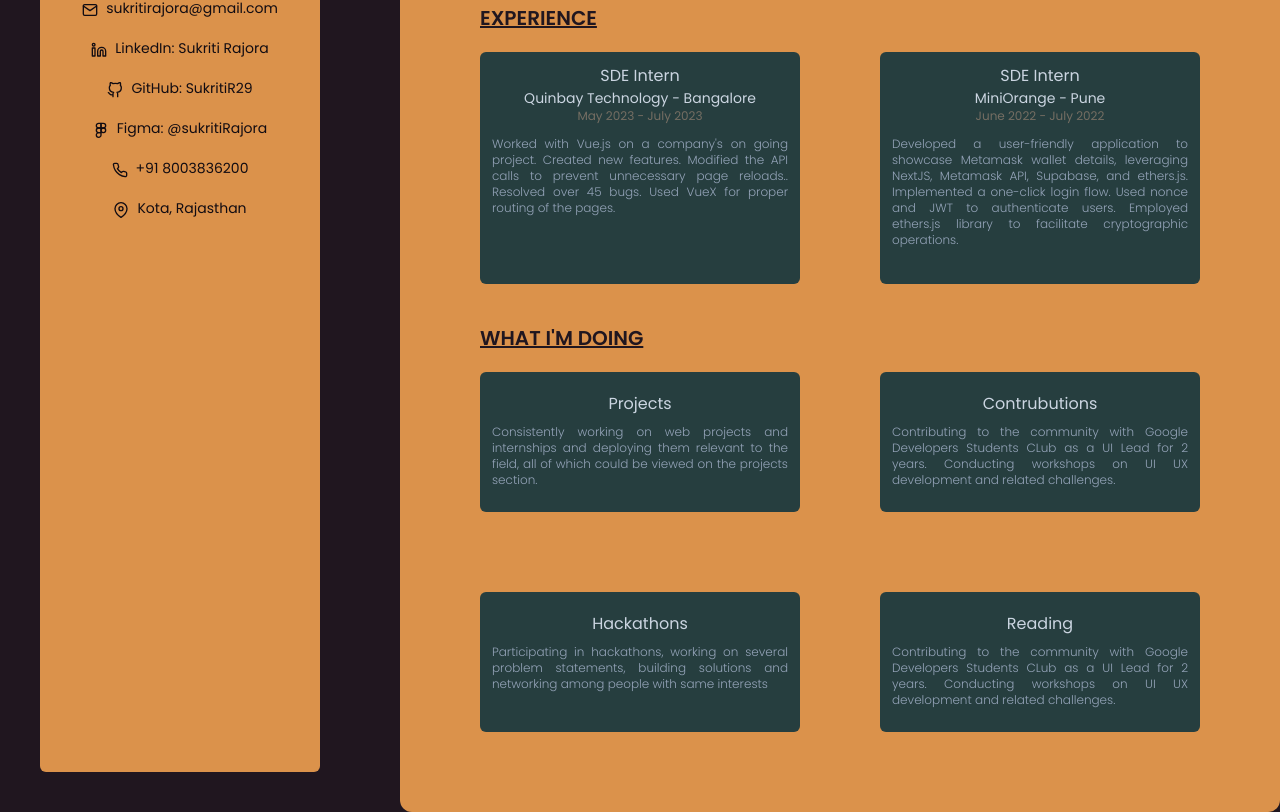
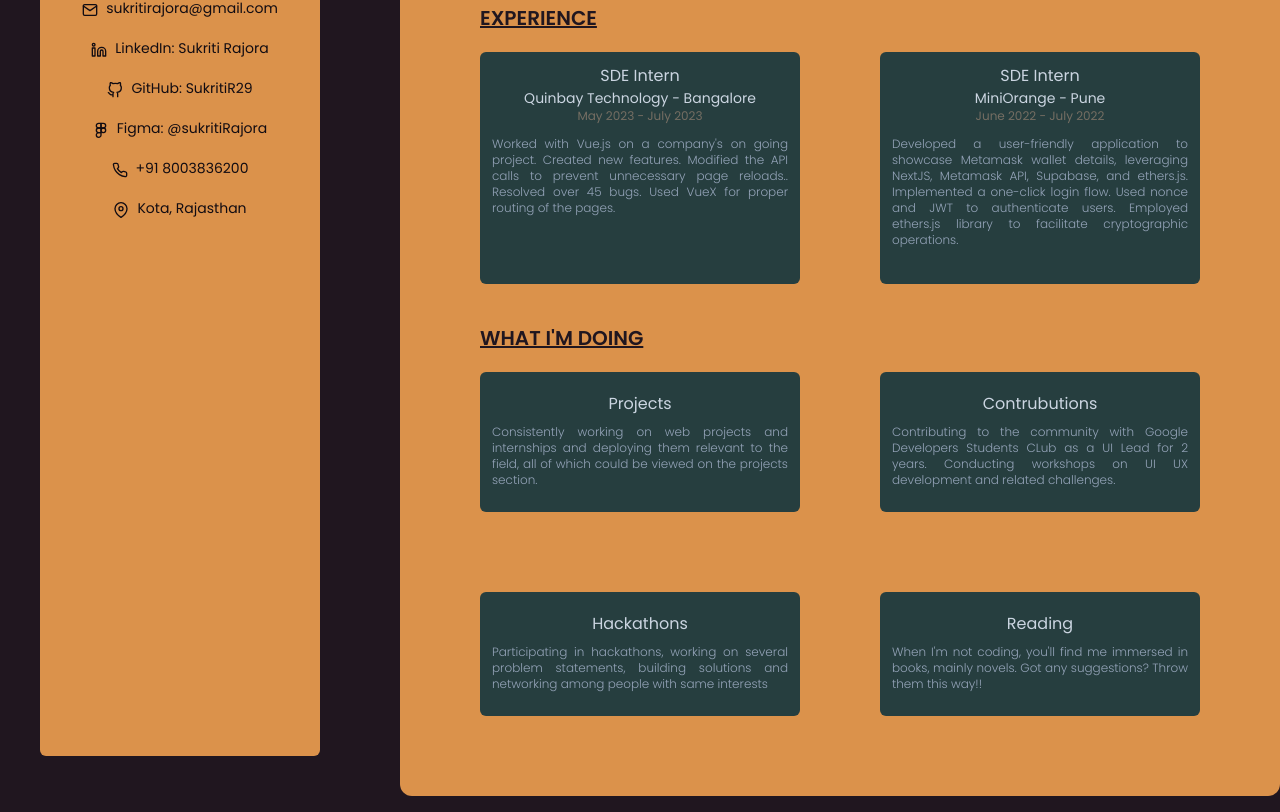
Before and after one commit to SukritiR29/sukriti-portfolio-main, a Next.js app: page / in a window 1280 px wide. Shown: the part 376-1188 px from the top of the page. Built offline with nearby package versions, Linux system fonts and the light colour scheme.

Commit message:
about update

```diff
--- a/components/About.jsx
+++ b/components/About.jsx
@@ -69,7 +69,7 @@ and ethers.js. Implemented a one-click login flow. Used nonce and JWT to authent
       <div className="bg-secondary lg:w-80 rounded-md">
         <div className="flex flex-col items-center justify-center pb-4 pt-5 ">
         <h2 className="text-slate-300"> Reading </h2>
-        <p className="text-xs mt-2 text-justify pb-2 pl-3 pr-3 text-slate-400 font-light">Contributing to the community with Google Developers Students CLub as a UI Lead for 2 years. Conducting workshops on UI UX development and related challenges.</p>
+        <p className="text-xs mt-2 text-justify pb-2 pl-3 pr-3 text-slate-400 font-light">When I'm not coding, you'll find me immersed in books, mainly novels. Got any suggestions? Throw them this way!!</p>
         </div>
       </div>
       </div>
```
